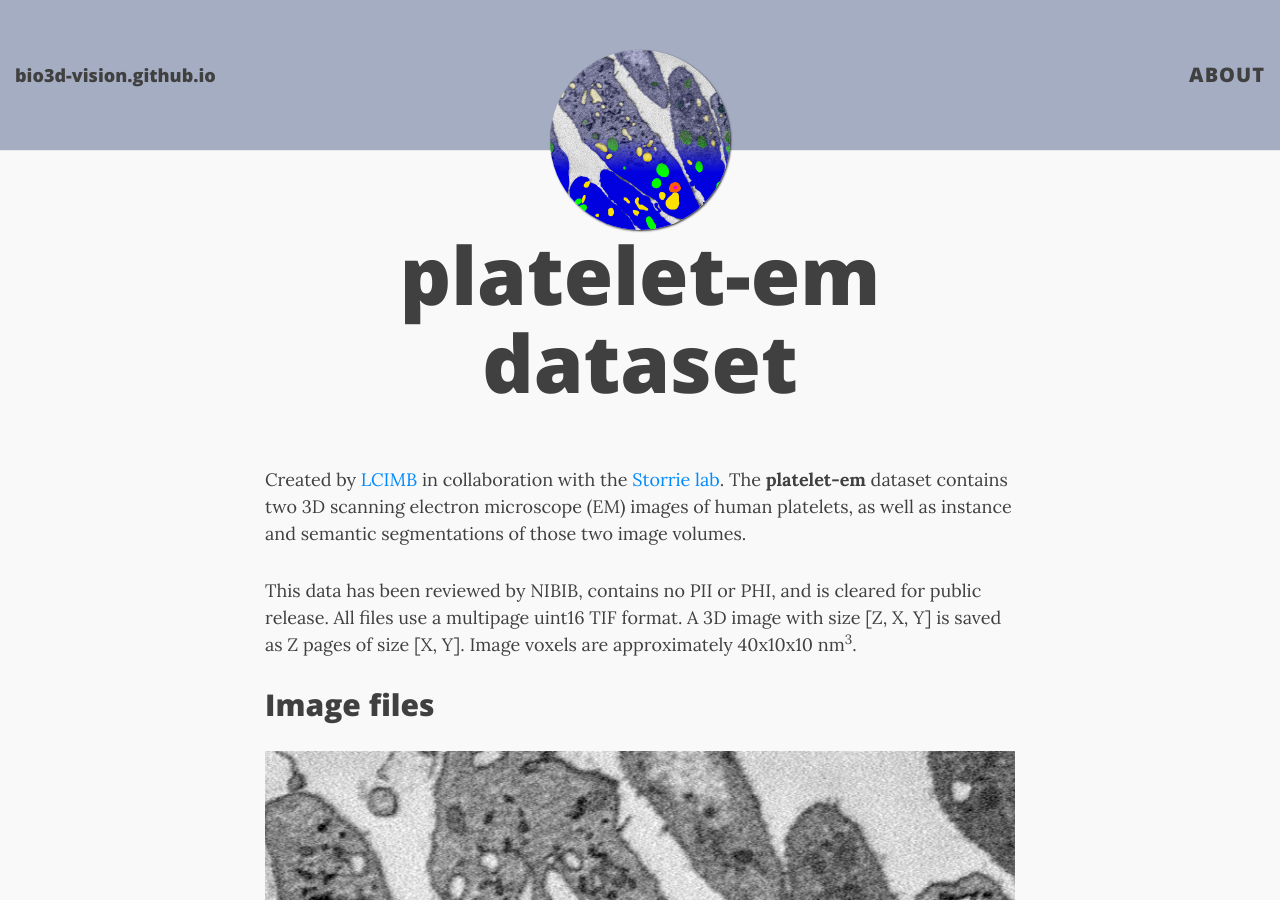
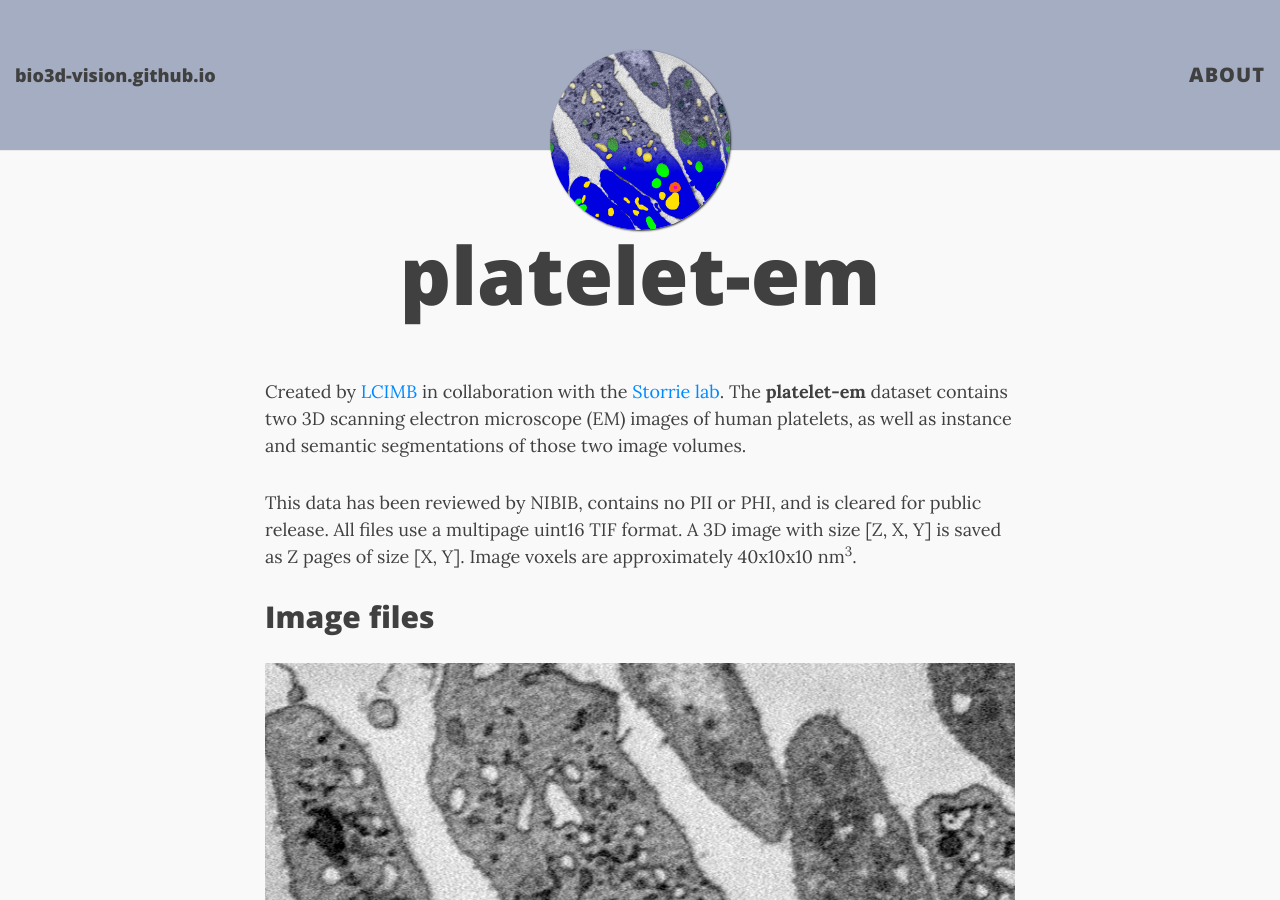
Before and after one commit to bio3d-vision/bio3d-vision.github.io, a Jekyll site: the page built from platelet-description.md, in a window 1280 px wide and 900 px high. Built offline with Jekyll 4.4.1, drawn with Linux system fonts in a browser that asks for light colours; nearby versions of some CDN libraries.

Commit message:
layout tweaks

```diff
--- a/index.html
+++ b/index.html
@@ -4,7 +4,7 @@ title: 'bio3d-vision'
 use-site-title: false
 ---
 
-<p>Segmentation datasets from 3D biological microscopy, organized by <a href="about-lcimb/">LCIMB</a>, a part of <a href="https://www.nibib.nih.gov/">NIH/NIBIB</a>.</p>
+<p>Segmentation datasets from 3D biological microscopy. Organized by <a href="about-lcimb/">LCIMB</a>, a part of <a href="https://www.nibib.nih.gov/">NIH/NIBIB</a>.</p>
 <hr />
 <h1 id="platelet-em">platelet-em</h1>
 <div class="figure">
--- a/platelet-description.html
+++ b/platelet-description.html
@@ -1,6 +1,6 @@
 ---
 layout: page
-title: 'Platelet dataset description'
+title: 'platelet-em'
 use-site-title: false
 ---
 
--- a/platelet-description.md
+++ b/platelet-description.md
@@ -1,6 +1,6 @@
 ---
 layout: page
-title: 'platelet-em dataset'
+title: 'platelet-em'
 ---
 
 Created by [LCIMB](about-lcimb/) in collaboration with the [Storrie lab](https://physiology.uams.edu/faculty/brian-storrie/). The **platelet-em** dataset contains two 3D scanning electron microscope (EM) images of human platelets, as well as instance and semantic segmentations of those two image volumes.
--- a/scripts/download_and_extract.py
+++ b/scripts/download_and_extract.py
@@ -154,4 +154,8 @@ def download_and_extract_archive(url,
     extract_archive(archive, download_root, remove_finished)
 
 if __name__=="__main__":
-    download_and_extract_archive(BIO3D_URL, '.', filename=BIO3D_FILENAME)
+    download_and_extract_archive(
+        BIO3D_URL,
+        '.',
+        filename=BIO3D_FILENAME
+        md5='e3a7bb0b0099220781bfea3e5ee9430c')
```
Also changed, not shown: README.md, 1 other file.
